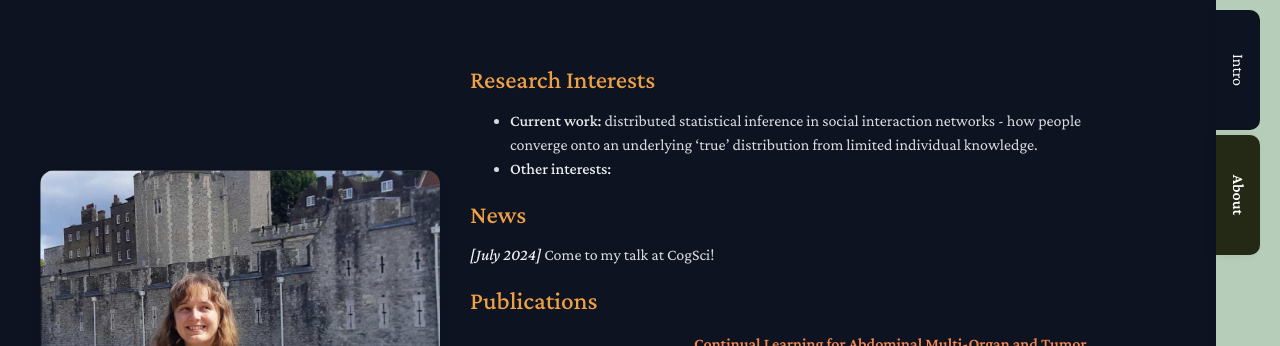
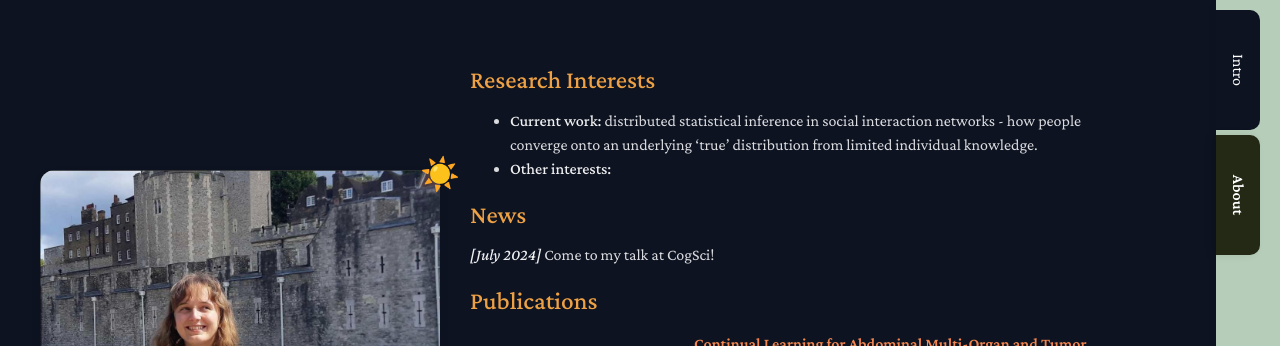
Before and after one commit to zubyul/zubyul.github.io, a Jekyll site: the page built from index.md, in a window 1280 px wide. Shown: the top 346 px of the page. Built offline with Jekyll 4.4.1, drawn with Linux system fonts in a browser that asks for light colours; nearby versions of some CDN libraries; a style sheet for code colours, icons or effects is not loaded; our own code applies the rules of GitHub Pages for plain Markdown files.

Commit message:
new link out

```diff
--- a/_layouts/homepage.html
+++ b/_layouts/homepage.html
@@ -22,47 +22,21 @@
   <link rel="stylesheet" href="./assets/css/publications.css">
 
   <style>
-    .info-box-overlay {
-      display: none;
-      position: fixed;
-      left: 0;
-      right: 0;
-      top: 0;
-      bottom: 0;
-      background: rgba(0, 0, 0, 0.5);
-      z-index: 999;
+    .photo-container {
+      position: relative;
+      display: inline-block;
     }
 
-    .info-box {
-      display: none;
-      position: fixed;
-      left: 50%;
-      top: 50%;
-      transform: translate(-50%, -50%);
-      background:  #B6CEB9;
-      color: black;
-      width: 300px;
-      padding: 20px;
-      border-radius: 10px;
-      text-align: center;
-      box-shadow: 0px 0px 10px rgba(0, 0, 0, 0.25);
-      z-index: 1000;
+    .emoji-link {
+      position: absolute;
+      top: -20px; /* Moves the emoji outside the image box */
+      right: -20px;
+      font-size: 2rem;
+      text-decoration: none;
     }
 
-    .info-box p {
-      margin-bottom: 10px;
-    }
-
-    .info-box button {
-      display: block;
-      width: 80%;
-      margin: 10px auto;
-      padding: 10px;
-      border: none;
-      background: white;
-      color: green;
-      cursor: pointer;
-      font-size: 1rem;
+    .emoji-link:hover {
+      transform: scale(1.2);
     }
   </style>
 </head>
@@ -70,7 +44,11 @@
   <div class="wrapper">
     <header>
       {% if site.avatar %}
-      <a class="image"><img src="{{ site.avatar }}" alt="avatar" /></a>
+      <div class="photo-container">
+        <a class="image"><img src="{{ site.avatar }}" alt="avatar" /></a>
+        <!-- Positioning the emoji outside the image box -->
+        <a href="{{ site.baseurl }}/page2_artistic.html" class="emoji-link">☀️</a>
+      </div>
       {% endif %}
 
       <h1>{{ site.title }}</h1>
@@ -131,20 +109,6 @@
     </footer>
   </div>
 
-  <!-- Info Box and Overlay commented out for now -->
-  <!--
-  <div class="info-box-overlay" id="info-box-overlay"></div>
-
-  <div class="info-box" id="info-box">
-      <p id="question">Let's correlate the observer and observed</p>
-      <button id="professional-button" onmouseover="changeQuestion('Who am I being observed by?')" onmouseout="resetQuestion()" onclick="window.location.href='{{ site.baseurl }}/page2.html'">Professional / Academic</button>
-      <button id="artistic-button" onmouseover="changeQuestion('What lens am I being perceived in?')" onmouseout="resetQuestion()" onclick="window.location.href='{{ site.baseurl }}/page2_artistic.html'"> ∑creative </button>
-      <button id="friend-button" onmouseover="changeQuestion('Who are you looking for?')" onmouseout="resetQuestion()" onclick="window.location.href='{{ site.baseurl }}/page2_friend.html'">Atemporal friend</button>
-      <button id="enemy-button" onmouseover="changeQuestion('Who\'s askin\'?')" onmouseout="resetQuestion()" onclick="closeWindow()">Prospective enemy</button>
-      <button id="close-button" onclick="closeInfoBox()">Close</button>
-  </div>
-  -->
-
   <div class="sidebar">
     <div id="right-tabs" class="tabs">
       <div class="currentTab">
```
Also changed, not shown: other parts of _layouts/homepage.html (+0 -17 lines).
